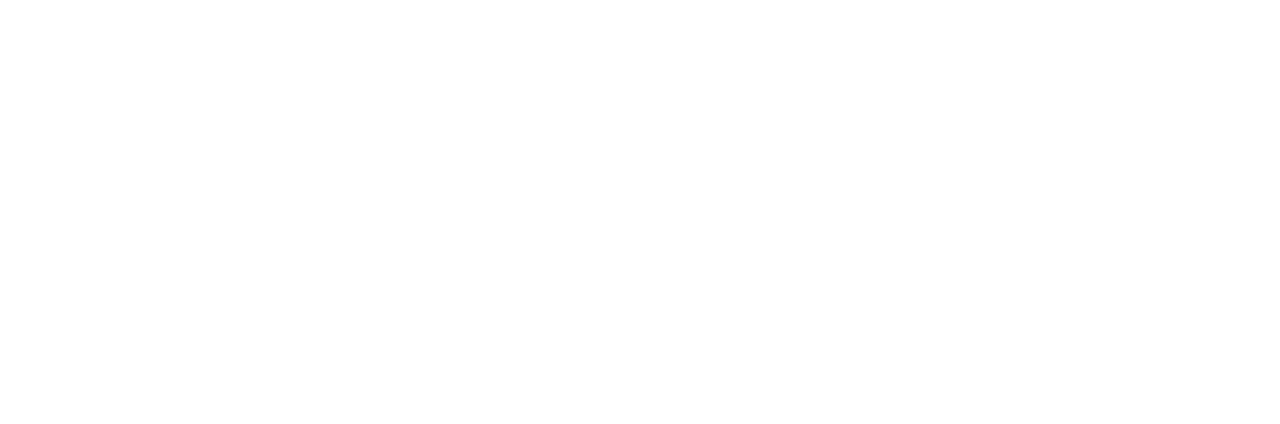
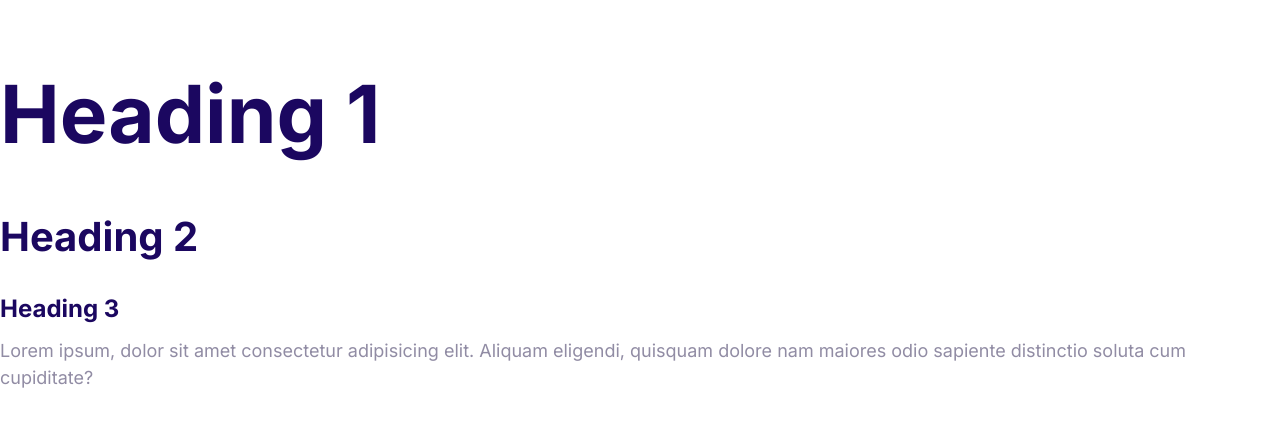
Before and after one commit to kennymorgan1/Kenify, a plain HTML site: page index.html in a window 1280 px wide. Drawn offline with Linux system fonts and the light colour scheme.

Commit message:
define fonts

```diff
--- a/css/style.css
+++ b/css/style.css
@@ -5,3 +5,55 @@
   --color-heading: #1b0760;
   --color-body: #918ca4;
 }
+
+html {
+  font-size: 62.5%;
+}
+
+body {
+  font-family: Inter, Arial, Helvetica, sans-serif;
+  color: var(--color-body);
+  font-size: 2.4rem;
+  line-height: 1.5;
+}
+
+h1,
+h2,
+h3 {
+  color: var(--color-heading);
+  margin-bottom: 1rem;
+}
+
+h1 {
+  font-size: 7rem;
+}
+
+h2 {
+  font-size: 4rem;
+}
+
+h3 {
+  font-size: 3rem;
+}
+
+p {
+  margin: 0;
+}
+
+@media screen and (min-width: 1024px) {
+  body {
+    font-size: 1.8rem;
+  }
+
+  h1 {
+    font-size: 8rem;
+  }
+
+  h2 {
+    font-size: 4rem;
+  }
+
+  h3 {
+    font-size: 2.4rem;
+  }
+}
--- a/index.html
+++ b/index.html
@@ -4,9 +4,24 @@
     <meta charset="UTF-8" />
     <meta http-equiv="X-UA-Compatible" content="IE=edge" />
     <meta name="viewport" content="width=device-width, initial-scale=1.0" />
+    <link rel="preconnect" href="https://fonts.googleapis.com" />
+    <link rel="preconnect" href="https://fonts.gstatic.com" crossorigin />
+    <link
+      href="https://fonts.googleapis.com/css2?family=Inter:wght@400;700&display=swap"
+      rel="stylesheet"
+    />
     <link rel="stylesheet" href="./css/normalize.css" />
     <link rel="stylesheet" href="./css/style.css" />
     <title>A responsive Website</title>
   </head>
-  <body></body>
+  <body>
+    <h1>Heading 1</h1>
+    <h2>Heading 2</h2>
+    <h3>Heading 3</h3>
+    <p>
+      Lorem ipsum, dolor sit amet consectetur adipisicing elit. Aliquam
+      eligendi, quisquam dolore nam maiores odio sapiente distinctio soluta cum
+      cupiditate?
+    </p>
+  </body>
 </html>
```
